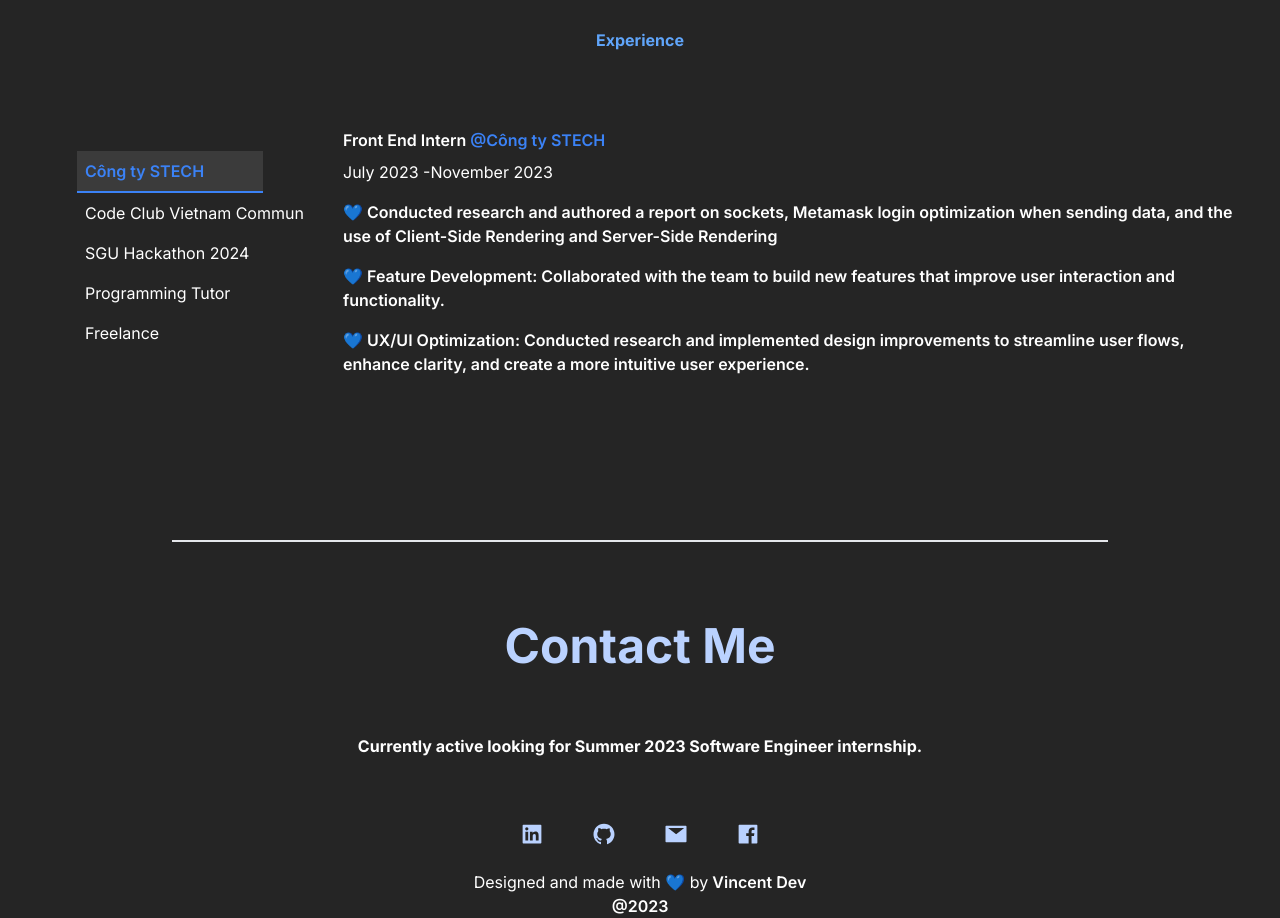
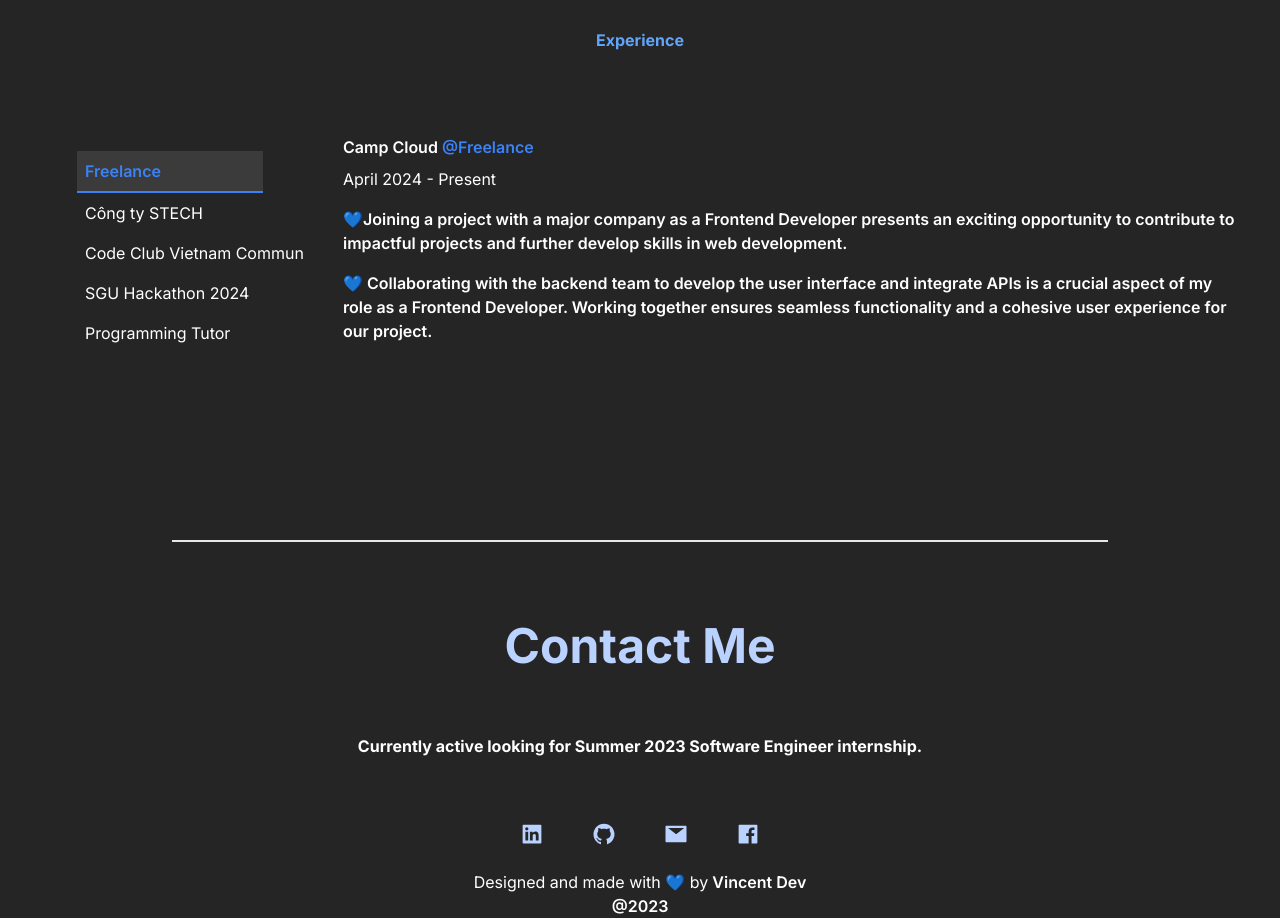
Before and after one commit to hongsown/My_Portfolio, a Next.js app: page / in a window 1280 px wide. Shown: the part 3140-4058 px from the top of the page. Built offline with nearby package versions, Linux system fonts and the light colour scheme.

Commit message:
feat: update cv

```diff
--- a/components/Slide.tsx
+++ b/components/Slide.tsx
@@ -67,7 +67,7 @@ const Slide = () => {
         <Link
           target="_blank"
           className="text-black font-bold bg-[#bad2ff] p-2 w-[124px] mx-auto rounded-lg text-[18px] hover:text-white transition cursor-pointer hover:bg-[#6f7f9b] "
-          href="https://smallpdf.com/vi/edit-pdf#local_job=1712818905808&r=app"
+          href="https://www.topcv.vn/xem-cv/CVBWUABSCllWV18PD1EAVgACUgEHBAcBBQcCBw5cbe"
         >
           My resume
         </Link>
--- a/data.ts
+++ b/data.ts
@@ -175,6 +175,18 @@ export let listProject: projectType[] = [
 export const experiences: experienceType[] = [
   {
     id: "exp7",
+    companies: "Freelance",
+    role: "Camp Cloud",
+    date: "April 2024 - Present",
+    link: "",
+    description: [
+      "💙Joining a project with a major company as a Frontend Developer presents an exciting opportunity to contribute to impactful projects and further develop skills in web development.",
+      "💙 Collaborating with the backend team to develop the user interface and integrate APIs is a crucial aspect of my role as a Frontend Developer. Working together ensures seamless functionality and a cohesive user experience for our project.",
+    ],
+
+  },
+  {
+    id: "exp5",
     companies: "Công ty STECH",
     role: "Front End Intern",
     date: "July 2023 -November 2023 ",
@@ -220,15 +232,5 @@ export const experiences: experienceType[] = [
     ],
   },
 
-  {
-    id: "exp5",
-    companies: "Freelance",
-    role: "Camp Cloud",
-    date: "April 2024 - Present",
-    link: "",
-    description: [
-      "💙Joining a project with a major company as a Frontend Developer presents an exciting opportunity to contribute to impactful projects and further develop skills in web development.",
-      "💙 Collaborating with the backend team to develop the user interface and integrate APIs is a crucial aspect of my role as a Frontend Developer. Working together ensures seamless functionality and a cohesive user experience for our project.",
-    ],
-  },
+
 ];
```
